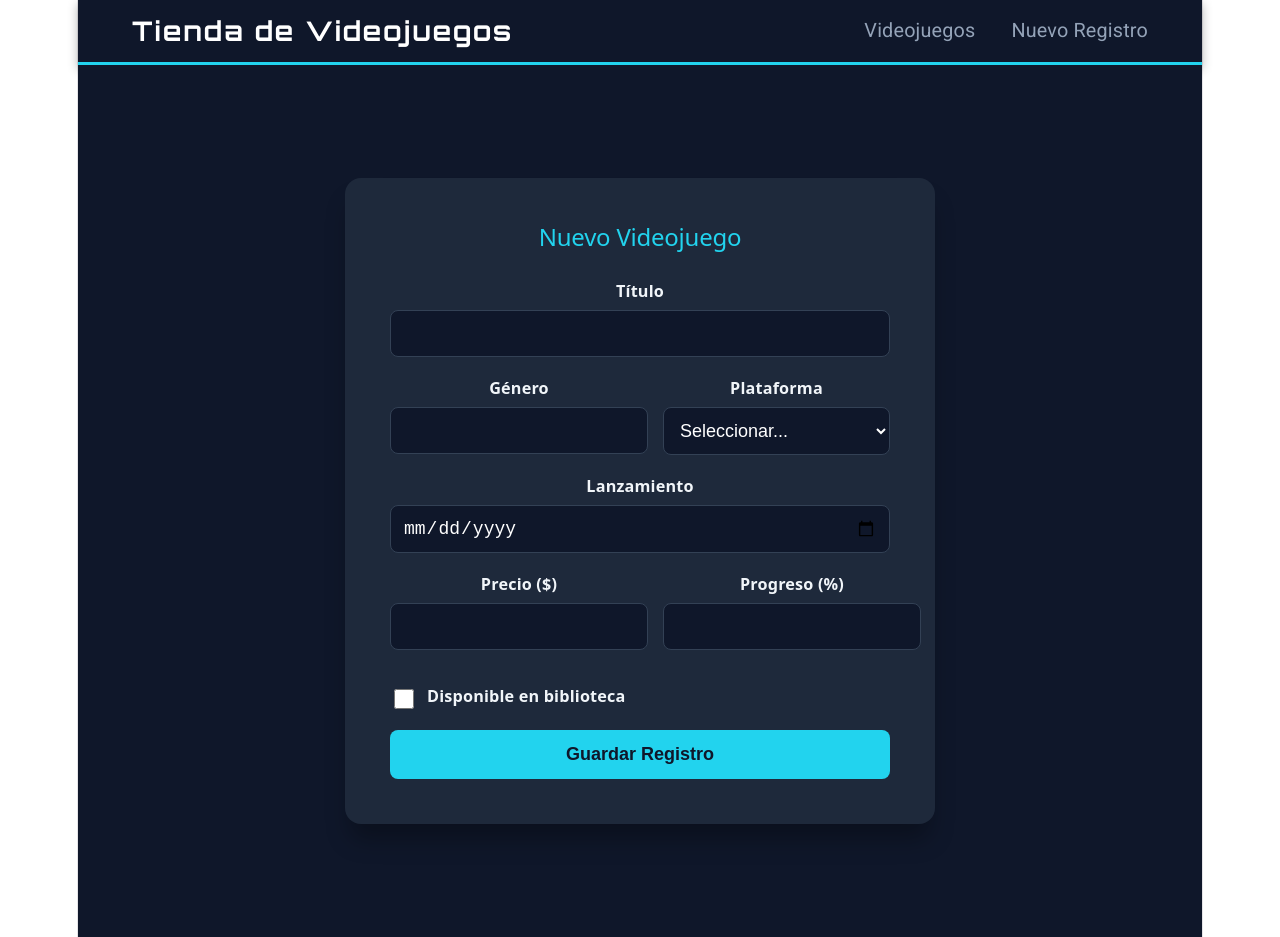
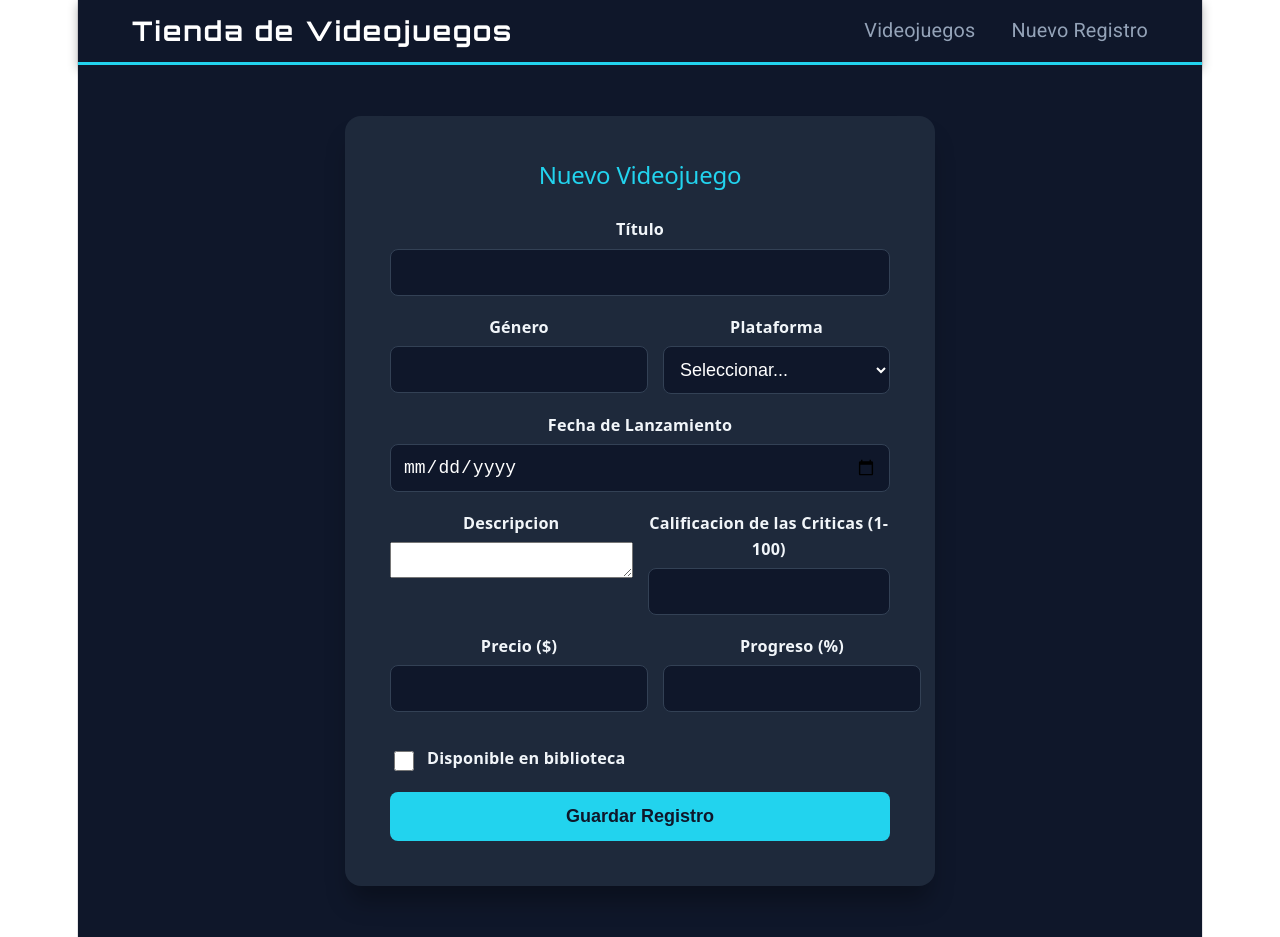
Before and after one commit to Junior27VQ/Videojuegos, a React (Vite) app: page /editar in a window 1280 px wide. Built offline with nearby package versions, Linux system fonts and the light colour scheme.

Commit message:
feat: add date, textarea and numerical inputs for video game details.

```diff
--- a/src/components/FormularioVideojuego.jsx
+++ b/src/components/FormularioVideojuego.jsx
@@ -12,8 +12,10 @@ function FormularioVideojuego({onGuardar}) {
     const [genero, setGenero] = useState('');
     const [plataforma, setPlataforma] = useState('');
     const [lanzamiento, setLanzamiento] = useState('');
+    const [descripcion, setDescripcion] = useState('');
+    const [calificacion, setCalificacion] = useState('');
     const [precio, setPrecio] = useState('');
-    const [disponible, setDisponible] = useState('');
+    const [disponible, setDisponible] = useState(false);
     const [progreso, setProgreso] = useState('');
 
     useEffect(() => {
@@ -22,6 +24,8 @@ function FormularioVideojuego({onGuardar}) {
             setGenero(reguperarVJ.genero);
             setPlataforma(reguperarVJ.plataforma);
             setLanzamiento(reguperarVJ.lanzamiento);
+            setDescripcion(reguperarVJ.descripcion);
+            setCalificacion(reguperarVJ.calificacion);
             setPrecio(reguperarVJ.precio);
             setDisponible(reguperarVJ.disponible);
             setProgreso(reguperarVJ.progreso);
@@ -30,6 +34,8 @@ function FormularioVideojuego({onGuardar}) {
             setGenero('');
             setPlataforma('');
             setLanzamiento('');
+            setDescripcion('');
+            setCalificacion('');
             setPrecio('');
             setDisponible('');
             setProgreso('');
@@ -43,6 +49,8 @@ function FormularioVideojuego({onGuardar}) {
             genero: genero,
             plataforma: plataforma,
             lanzamiento: lanzamiento,
+            descripcion: descripcion,
+            calificacion: calificacion,
             precio: parseInt(precio),
             disponible: disponible,
             progreso: progreso
@@ -77,12 +85,31 @@ function FormularioVideojuego({onGuardar}) {
                     </select>
                 </div>
             </div>
-
             <div className="vj-group">
-                <label>Lanzamiento</label>
-                <input type="date" value={lanzamiento} onChange={(e) => setLanzamiento(e.target.value)}/>
+                <label>Fecha de Lanzamiento</label>
+                <input type="date"
+                    max={new Date().toISOString().split("T")[0]}
+                    value={lanzamiento} onChange={(e) => setLanzamiento(e.target.value)}
+                />
             </div>
-
+            <div className="vj-row">
+                <div className="vj-group">
+                    <label>Descripcion</label>
+                    <textarea
+                        minLength="10"
+                        maxLength="250"
+                        value={descripcion} onChange={(e) => setDescripcion(e.target.value)}
+                    />
+                </div>
+                <div className="vj-group">
+                    <label>Calificacion de las Criticas (1-100)</label>
+                    <input type="number"
+                        min="1"
+                        max="100"
+                        value={calificacion} onChange={(e) => setCalificacion(e.target.value)}
+                    />
+                </div>
+            </div>
             <div className="vj-row">
                 <div className="vj-group">
                     <label>Precio ($)</label>
@@ -93,7 +120,6 @@ function FormularioVideojuego({onGuardar}) {
                     <input type="number" value={progreso} onChange={(e) => setProgreso(e.target.value)}/>
                 </div>
             </div>
-
             <div className="vj-checkbox">
                 <input type="checkbox" id="disponible" checked={disponible} onChange={(e) => setDisponible(e.target.checked)}/>
                 <label htmlFor="disponible">Disponible en biblioteca</label>
```
